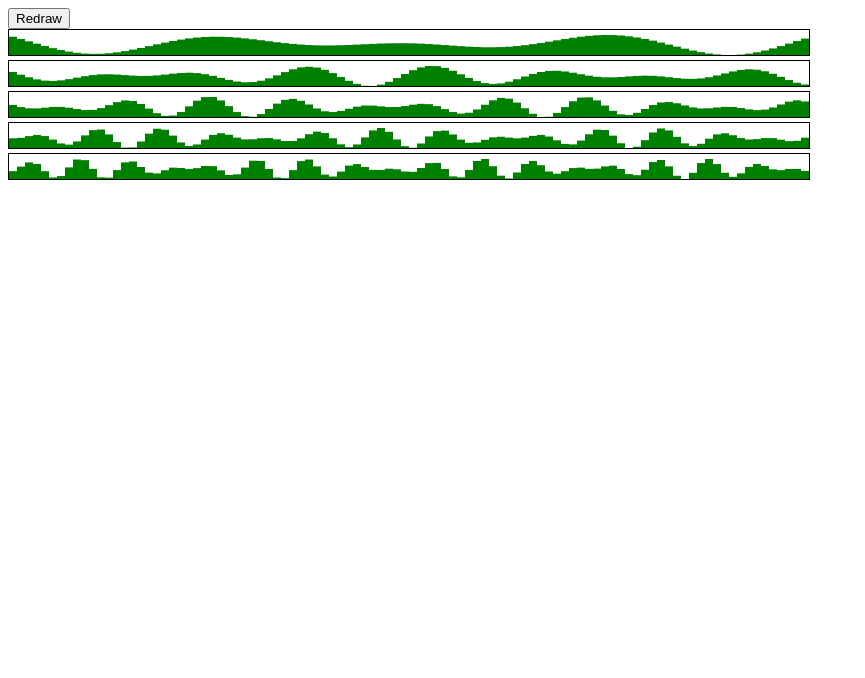
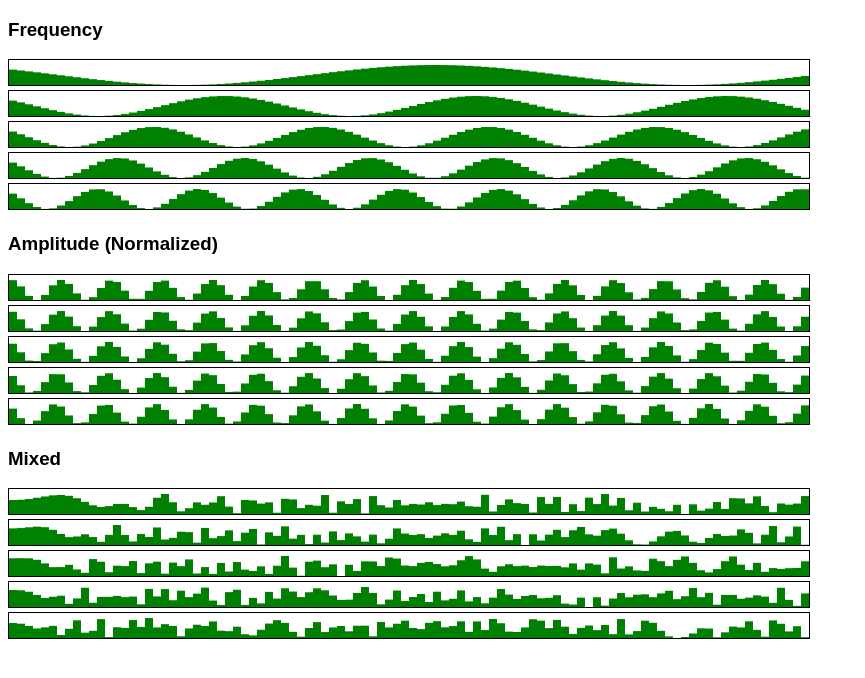
Before and after one commit to aoswalt/web-noise, a plain HTML site: page index.html in a window 1280 px wide. Shown: the whole page, without its empty margins (0-865 px from the left). Drawn offline with Linux system fonts and the light colour scheme.

Commit message:
multiple sets of noise

```diff
--- a/index.html
+++ b/index.html
@@ -7,24 +7,26 @@
     <link href="style.css" type="text/css" rel="stylesheet"/>
   </head>
   <body>
-    <div>
-      <input type="button" id="redraw1d" value="Redraw" />
-    </div>
-    <div>
-      <canvas class="canvas1d" id="noise1d1" width="800px" height="25px"></canvas>
-    </div>
-    <div>
-      <canvas class="canvas1d" id="noise1d2" width="800px" height="25px"></canvas>
-    </div>
-    <div>
-      <canvas class="canvas1d" id="noise1d3" width="800px" height="25px"></canvas>
-    </div>
-    <div>
-      <canvas class="canvas1d" id="noise1d4" width="800px" height="25px"></canvas>
-    </div>
-    <div>
-      <canvas class="canvas1d" id="noise1d5" width="800px" height="25px"></canvas>
-    </div>
+    <h3>Frequency</h3>
+    <div><canvas class="freqVary" width="800px" height="25px"></canvas></div>
+    <div><canvas class="freqVary" width="800px" height="25px"></canvas></div>
+    <div><canvas class="freqVary" width="800px" height="25px"></canvas></div>
+    <div><canvas class="freqVary" width="800px" height="25px"></canvas></div>
+    <div><canvas class="freqVary" width="800px" height="25px"></canvas></div>
+
+    <h3>Amplitude (Normalized)</h3>
+    <div><canvas class="ampVary" width="800px" height="25px"></canvas></div>
+    <div><canvas class="ampVary" width="800px" height="25px"></canvas></div>
+    <div><canvas class="ampVary" width="800px" height="25px"></canvas></div>
+    <div><canvas class="ampVary" width="800px" height="25px"></canvas></div>
+    <div><canvas class="ampVary" width="800px" height="25px"></canvas></div>
+
+    <h3>Mixed</h3>
+    <div><canvas class="mixVary" width="800px" height="25px"></canvas></div>
+    <div><canvas class="mixVary" width="800px" height="25px"></canvas></div>
+    <div><canvas class="mixVary" width="800px" height="25px"></canvas></div>
+    <div><canvas class="mixVary" width="800px" height="25px"></canvas></div>
+    <div><canvas class="mixVary" width="800px" height="25px"></canvas></div>
 
     <script src="js/draw.js"></script>
     <script src="js/noise.js"></script>
--- a/script.js
+++ b/script.js
@@ -3,13 +3,33 @@ const barColor = 'green'
 
 
 //NOTE(adam): get an array of 2d contexts from the nodelist of canvases
-const ctx1dList = Array.from(document.querySelectorAll('.canvas1d'))
+const freqList = Array.from(document.querySelectorAll('.freqVary'))
   .map((c) => c.getContext('2d'))
-ctx1dList.forEach((ctx) => ctx.fillStyle = barColor)
+freqList.forEach((ctx) => ctx.fillStyle = barColor)
 
-ctx1dList.forEach((ctx, ctxIndex) => {
-  n1 = Noise.makeNoise((x) => 0.2 * (ctxIndex + 1))
-  n2 = Noise.makeNoise((x) => 0.025 * (ctxIndex + 1), (x) => 0.4 * (ctxIndex + 1))
+freqList.forEach((ctx, ctxIndex) => {
+  noiseFunc = Noise.makeNoise((x) => 0.1 * (ctxIndex + 1))
+  Draw.drawNoise(ctx, ctxIndex, noiseFunc)
+})
+
+//NOTE(adam): get an array of 2d contexts from the nodelist of canvases
+const ampList = Array.from(document.querySelectorAll('.ampVary'))
+  .map((c) => c.getContext('2d'))
+ampList.forEach((ctx) => ctx.fillStyle = barColor)
+
+ampList.forEach((ctx, ctxIndex) => {
+  noiseFunc = Noise.makeNoise(undefined, (x) => 0.2 * (ctxIndex + 1))
+  Draw.drawNoise(ctx, ctxIndex, noiseFunc)
+})
+
+//NOTE(adam): get an array of 2d contexts from the nodelist of canvases
+const mixList = Array.from(document.querySelectorAll('.mixVary'))
+  .map((c) => c.getContext('2d'))
+mixList.forEach((ctx) => ctx.fillStyle = barColor)
+
+mixList.forEach((ctx, ctxIndex) => {
+  n1 = Noise.makeNoise((x) => 0.008 * (ctxIndex + 1) * x, (x) => 0.2 * (ctxIndex + 1))
+  n2 = Noise.makeNoiseOffset((x) => 0.03 * (ctxIndex + 1) * x, (x) => 0.4 * (ctxIndex + 1))
   noiseFunc = (x) => n1(x) * n2(x)
   Draw.drawNoise(ctx, ctxIndex, noiseFunc)
 })
--- a/style.css
+++ b/style.css
@@ -1,3 +1,7 @@
+* {
+  font-family: sans-serif;
+}
+
 canvas {
   border: 1px solid black;
 }
```
